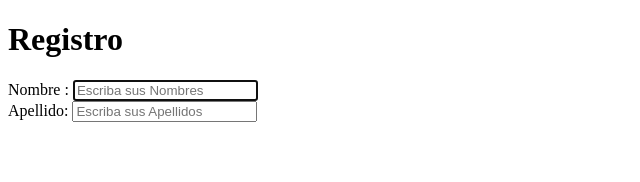
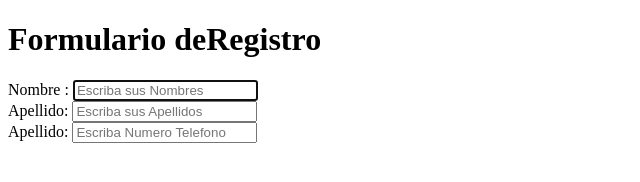
Before and after one commit to DianaMaRoba/ejemploRepo, a plain HTML site: page Proyectobase/registro.html in a window 1280 px wide. Shown: the whole page, without its empty margins (0-640 px from the left). Drawn offline with Linux system fonts and the light colour scheme.

Commit message:
se creo nueva ramaFormulario con html registro

```diff
--- a/Proyectobase/registro.html
+++ b/Proyectobase/registro.html
@@ -3,15 +3,17 @@
 <head>
     <meta charset="UTF-8">
     <meta name="viewport" content="width=device-width, initial-scale=1.0">
-    <title>Formulario</title>
+    <title>FRegistro</title>
 </head>
 <body>
-    <h1>Registro</h1>
+    <h1>Formulario deRegistro</h1>
     <form action="registro.html">
         <label for="nombre">Nombre :</label>
         <input type="text" id="nombre" name="nombre" placeholder="Escriba sus Nombres"autofocus autocomplete="off"><br>
         <label for="apellidos">Apellido:</label>
         <input type="text" id="apellidos" name="Apellidos"placeholder="Escriba sus Apellidos"autofocus><br>
+        <label for="Telefono">Apellido:</label>
+        <input type="text" id="Numero" name="Telefono"placeholder="Escriba Numero Telefono"autofocus><br>
     </form>
 
 </body>
```
